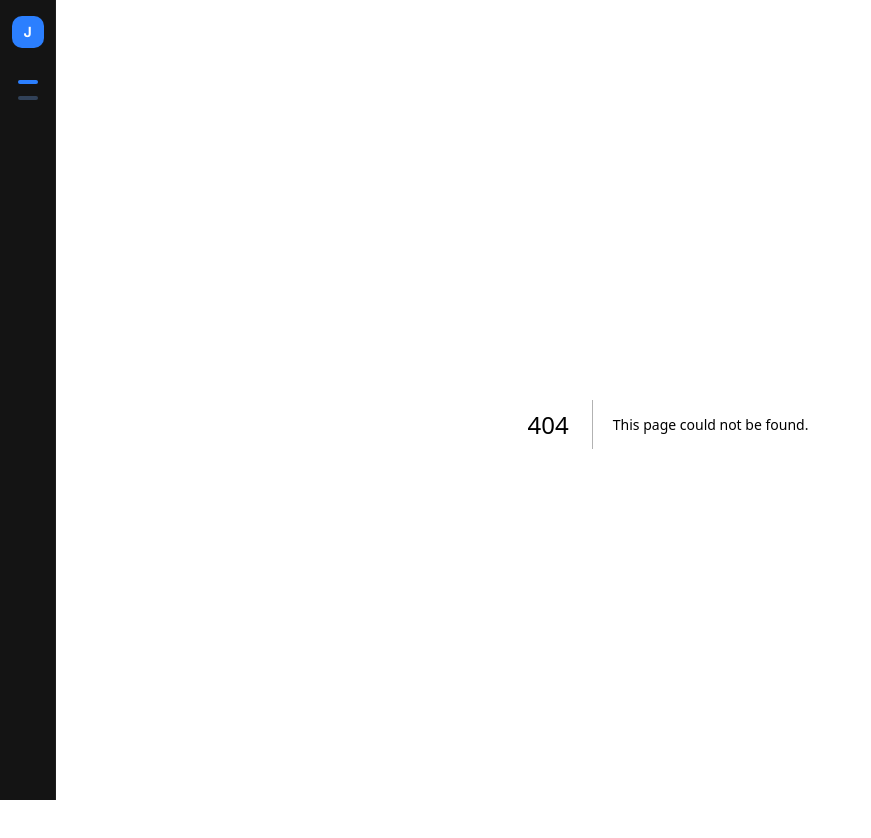
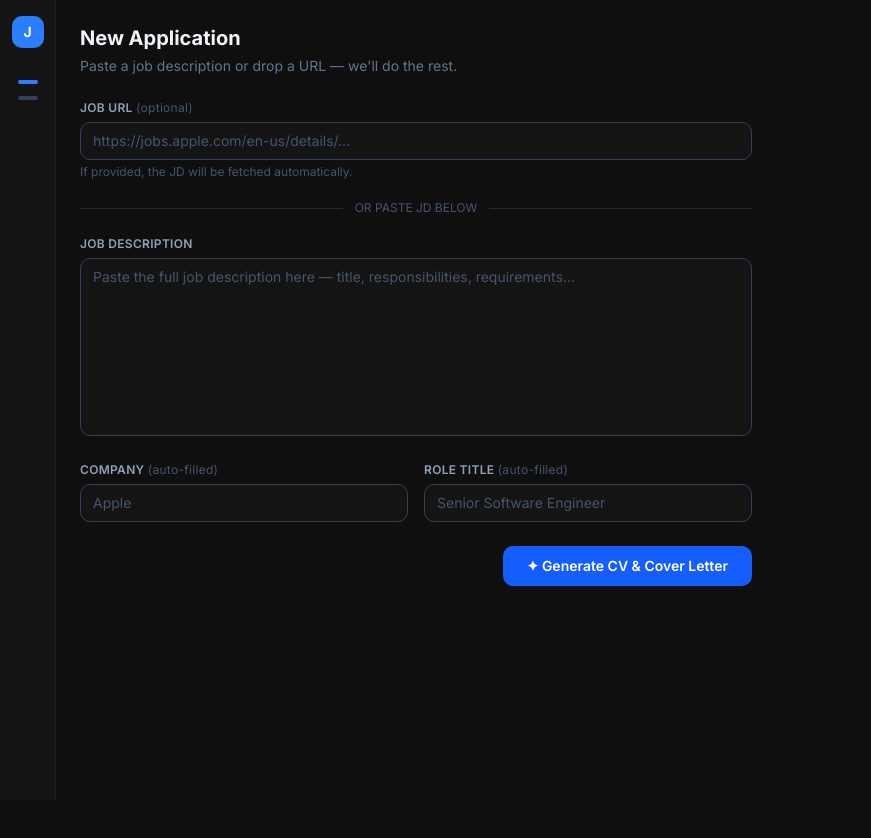
Before and after one commit to kdmfahmy/jobz, a Next.js app: page /new in a window 1280 px wide. Before the commit this address had no page. Shown: the top 838 px of the page, without its empty margins (0-871 px from the left). After the commit the page ends 800 px from the top, so only its background shows below. Built offline with nearby package versions, Linux system fonts and the light colour scheme.

Commit message:
feat: new application form with auto-extract company/role

```diff
--- /dev/null
+++ b/app/new/page.tsx
@@ -0,0 +1,149 @@
+// app/new/page.tsx
+'use client'
+
+import { useState } from 'react'
+import { useRouter } from 'next/navigation'
+
+export default function NewApplicationPage() {
+  const router = useRouter()
+  const [jdUrl, setJdUrl] = useState('')
+  const [jdText, setJdText] = useState('')
+  const [company, setCompany] = useState('')
+  const [role, setRole] = useState('')
+  const [loading, setLoading] = useState(false)
+  const [error, setError] = useState('')
+
+  // Auto-extract company/role from pasted JD text
+  function handleJdChange(text: string) {
+    setJdText(text)
+    const titleMatch = text.match(/^(.+?)\s*\n/)
+    if (titleMatch && !role) setRole(titleMatch[1].trim().slice(0, 80))
+    const appleMatch = text.match(/\bApple\b/i)
+    if (appleMatch && !company) setCompany('Apple')
+  }
+
+  async function handleSubmit(e: React.FormEvent) {
+    e.preventDefault()
+    setError('')
+    if (!jdText.trim() && !jdUrl.trim()) {
+      setError('Provide a job URL or paste the job description.')
+      return
+    }
+    if (!company.trim() || !role.trim()) {
+      setError('Company and role are required.')
+      return
+    }
+    setLoading(true)
+    try {
+      const res = await fetch('/api/applications', {
+        method: 'POST',
+        headers: { 'Content-Type': 'application/json' },
+        body: JSON.stringify({ company, role, jd_text: jdText, jd_url: jdUrl || undefined }),
+      })
+      if (!res.ok) {
+        const data = await res.json()
+        throw new Error(data.error ?? 'Failed to create application')
+      }
+      const app = await res.json()
+      router.push(`/applications/${app.id}/progress`)
+    } catch (err: unknown) {
+      setError(err instanceof Error ? err.message : 'Something went wrong')
+      setLoading(false)
+    }
+  }
+
+  return (
+    <div className="max-w-2xl">
+      <div className="mb-6">
+        <h1 className="text-xl font-bold text-slate-100">New Application</h1>
+        <p className="text-sm text-slate-500 mt-1">Paste a job description or drop a URL — we&apos;ll do the rest.</p>
+      </div>
+
+      <form onSubmit={handleSubmit} className="space-y-5">
+        {/* URL */}
+        <div>
+          <label className="block text-xs font-semibold text-slate-400 uppercase tracking-wide mb-1.5">
+            Job URL <span className="text-slate-600 font-normal normal-case">(optional)</span>
+          </label>
+          <input
+            type="url"
+            value={jdUrl}
+            onChange={e => setJdUrl(e.target.value)}
+            placeholder="https://jobs.apple.com/en-us/details/..."
+            className="w-full bg-[#141414] border border-slate-700 rounded-lg px-3 py-2 text-sm text-slate-300 placeholder:text-slate-600 focus:outline-none focus:border-blue-500"
+          />
+          <p className="text-xs text-slate-600 mt-1">If provided, the JD will be fetched automatically.</p>
+        </div>
+
+        {/* Divider */}
+        <div className="flex items-center gap-3">
+          <div className="flex-1 h-px bg-slate-800" />
+          <span className="text-xs text-slate-600">OR PASTE JD BELOW</span>
+          <div className="flex-1 h-px bg-slate-800" />
+        </div>
+
+        {/* JD textarea */}
+        <div>
+          <label className="block text-xs font-semibold text-slate-400 uppercase tracking-wide mb-1.5">
+            Job Description
+          </label>
+          <textarea
+            value={jdText}
+            onChange={e => handleJdChange(e.target.value)}
+            placeholder="Paste the full job description here — title, responsibilities, requirements..."
+            rows={8}
+            className="w-full bg-[#141414] border border-slate-700 rounded-lg px-3 py-2 text-sm text-slate-300 placeholder:text-slate-600 focus:outline-none focus:border-blue-500 resize-none"
+          />
+        </div>
+
+        {/* Company + Role */}
+        <div className="flex gap-4">
+          <div className="flex-1">
+            <label className="block text-xs font-semibold text-slate-400 uppercase tracking-wide mb-1.5">
+              Company <span className="text-slate-600 font-normal normal-case">(auto-filled)</span>
+            </label>
+            <input
+              value={company}
+              onChange={e => setCompany(e.target.value)}
+              placeholder="Apple"
+              className="w-full bg-[#141414] border border-slate-700 rounded-lg px-3 py-2 text-sm text-slate-300 placeholder:text-slate-600 focus:outline-none focus:border-blue-500"
+            />
+          </div>
+          <div className="flex-1">
+            <label className="block text-xs font-semibold text-slate-400 uppercase tracking-wide mb-1.5">
+              Role Title <span className="text-slate-600 font-normal normal-case">(auto-filled)</span>
+            </label>
+            <input
+              value={role}
+              onChange={e => setRole(e.target.value)}
+              placeholder="Senior Software Engineer"
+              className="w-full bg-[#141414] border border-slate-700 rounded-lg px-3 py-2 text-sm text-slate-300 placeholder:text-slate-600 focus:outline-none focus:border-blue-500"
+            />
+          </div>
+        </div>
+
+        {error && (
+          <div className="text-sm text-red-400 bg-red-900/20 border border-red-900 rounded-lg px-3 py-2">
+            {error}
+          </div>
+        )}
+
+        <div className="flex justify-end pt-1">
+          <button
+            type="submit"
+            disabled={loading}
+            className="bg-blue-600 hover:bg-blue-500 disabled:opacity-50 text-white text-sm font-semibold px-6 py-2.5 rounded-lg transition-colors flex items-center gap-2"
+          >
+            {loading ? (
+              <>
+                <span className="animate-spin inline-block">&#x27F3;</span> Starting...
+              </>
+            ) : (
+              '✦ Generate CV & Cover Letter'
+            )}
+          </button>
+        </div>
+      </form>
+    </div>
+  )
+}
```
